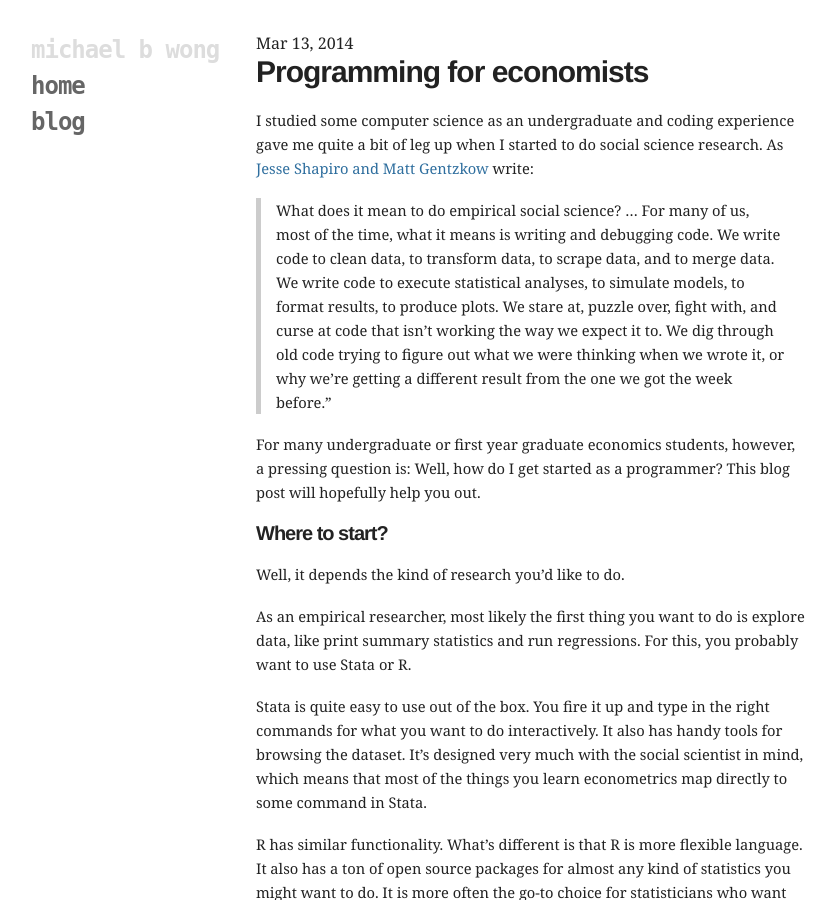
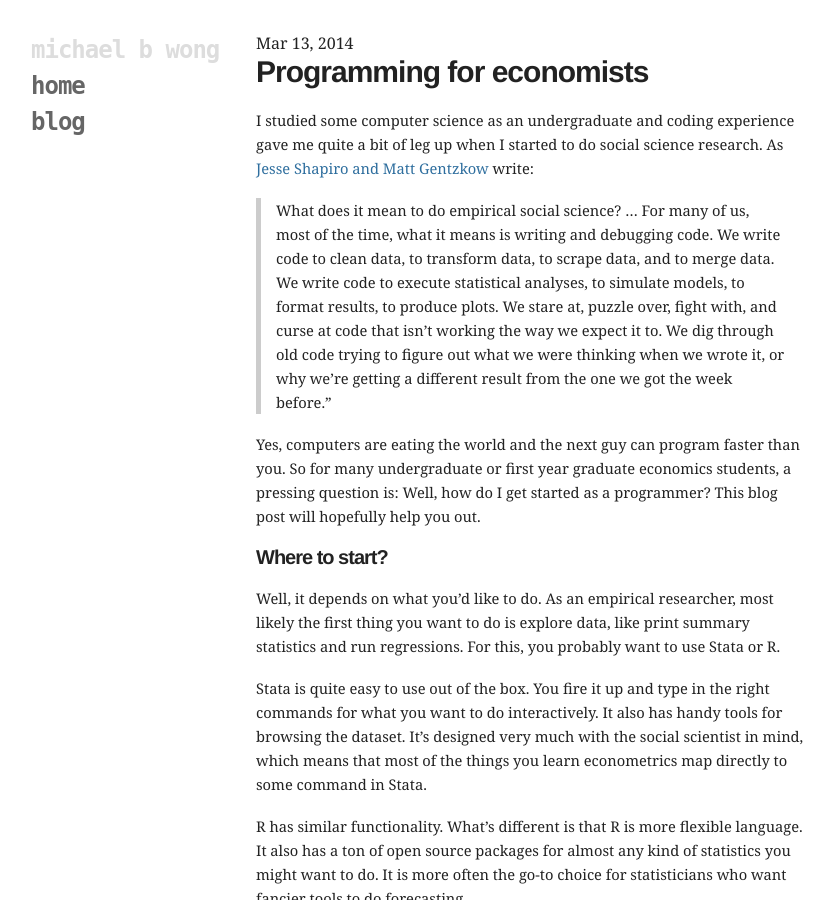
Before and after one commit to mbwong/mbwong.github.com, a Jekyll site: the page built from _posts/2014-03-13-programming-for-beginner-economists.md, in a window 1280 px wide and 900 px high. Shown: the whole window, without its empty margins (94-929 px from the left). Built offline with Jekyll 4.4.1, drawn with Linux system fonts in a browser that asks for light colours.

Commit message:
Update 2014-03-13-programming-for-beginner-economists.md

```diff
--- a/_posts/2014-03-13-programming-for-beginner-economists.md
+++ b/_posts/2014-03-13-programming-for-beginner-economists.md
@@ -10,13 +10,11 @@ I studied some computer science as an undergraduate and coding experience gave m
 
 > What does it mean to do empirical social science? ... For many of us, most of the time, what it means is writing and debugging code. We write code to clean data, to transform data, to scrape data, and to merge data. We write code to execute statistical analyses, to simulate models, to format results, to produce plots. We stare at, puzzle over, ﬁght with, and curse at code that isn’t working the way we expect it to. We dig through old code trying to ﬁgure out what we were thinking when we wrote it, or why we’re getting a different result from the one we got the week before."
 
-For many undergraduate or first year graduate economics students, however, a pressing question is: Well, how do I get started as a programmer? This blog post will hopefully help you out.
+Yes, computers are eating the world and the next guy can program faster than you. So for many undergraduate or first year graduate economics students, a pressing question is: Well, how do I get started as a programmer? This blog post will hopefully help you out.
 
 ## Where to start?
 
-Well, it depends the kind of research you'd like to do.
-
-As an empirical researcher, most likely the first thing you want to do is explore data, like print summary statistics and run regressions. For this, you probably want to use Stata or R.
+Well, it depends on what you'd like to do. As an empirical researcher, most likely the first thing you want to do is explore data, like print summary statistics and run regressions. For this, you probably want to use Stata or R.
 
 Stata is quite easy to use out of the box. You fire it up and type in the right commands for what you want to do interactively. It also has handy tools for browsing the dataset. It's designed very much with the social scientist in mind, which means that most of the things you learn econometrics map directly to some command in Stata.
 
```
